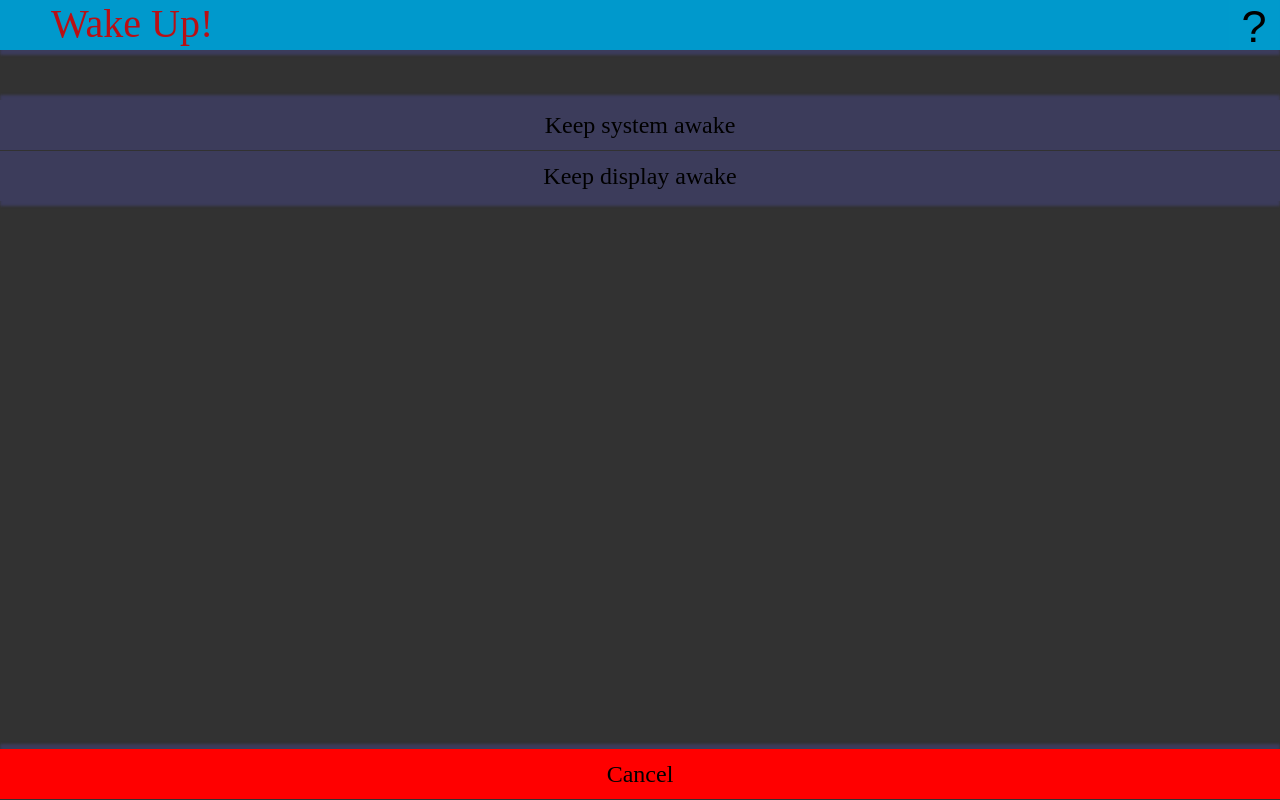
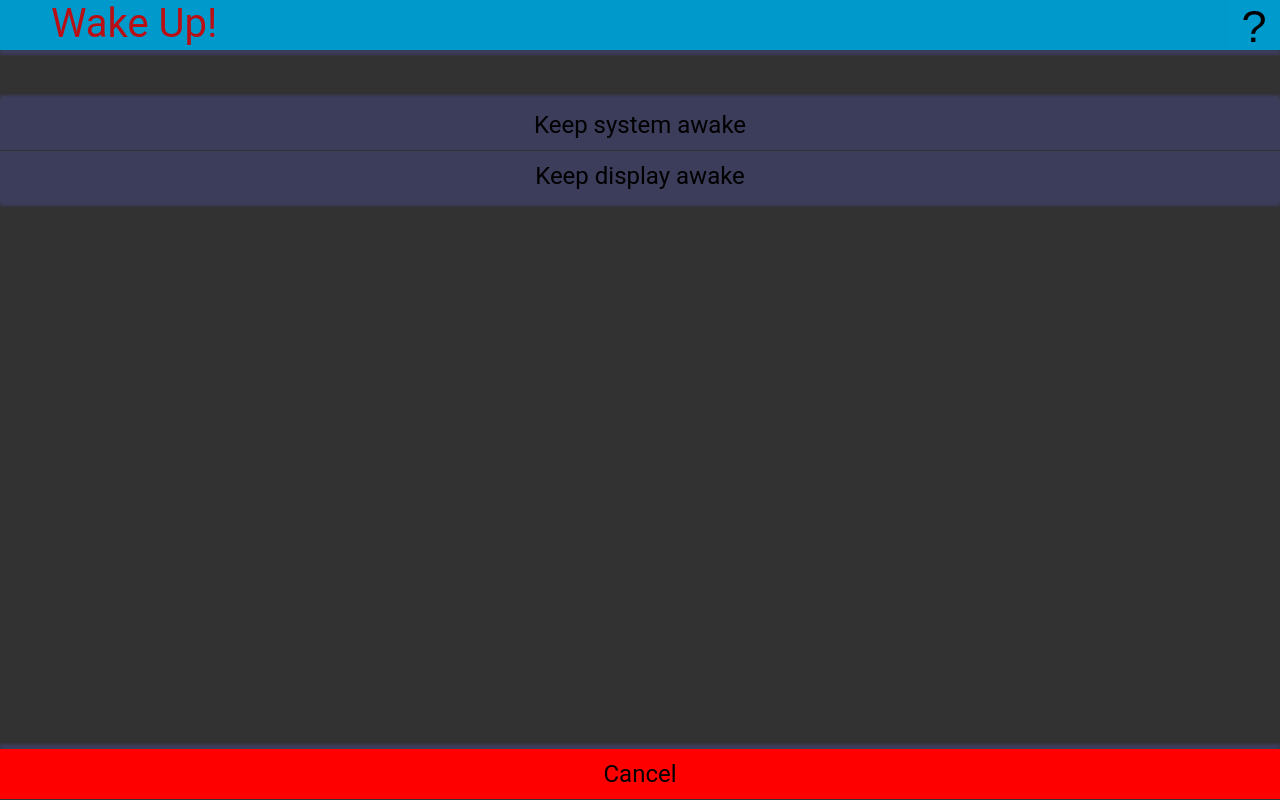
Before and after one commit to kennystrawnmusic/WakeUp, a browser extension: page index.html in a window 1280 px wide. Drawn offline with Linux system fonts and the light colour scheme.

Commit message:
Font improvement 2

```diff
--- a/main.css
+++ b/main.css
@@ -4,7 +4,7 @@ html {
 
 #titleStatement {
   -webkit-app-region: drag;
-  font-family: "Chrome Droid Sans";
+  font-family: "Roboto", sans-serif;
   font-size: 40px;
   position: fixed;
   top: 0px;
@@ -22,7 +22,7 @@ html {
 .powertoggle {
   border: 0px;
   position: absolute;
-  font-family: "Chrome Droid Sans";
+  font-family: "Roboto", sans-serif;
   background-color: rgba(100, 100, 255, 0.2);
   height: 50px;
   font-size: 150%;
@@ -40,7 +40,7 @@ html {
 
 #powerEnd {
   box-shadow: 0px -5px 2.5px rgba(100, 100, 255, 0.2);
-  font-family: "Chrome Droid Sans";
+  font-family: "Roboto", sans-serif;
   position: fixed;
   border: 0px;
   background-color: #ff0000;
@@ -83,7 +83,7 @@ html {
   border: 0px;
   width: 125px;
   height: 75px;
-  font-family: "Chrome Droid Sans";
+  font-family: "Roboto", sans-serif;
   font-size: 22px;
 }
 
```
